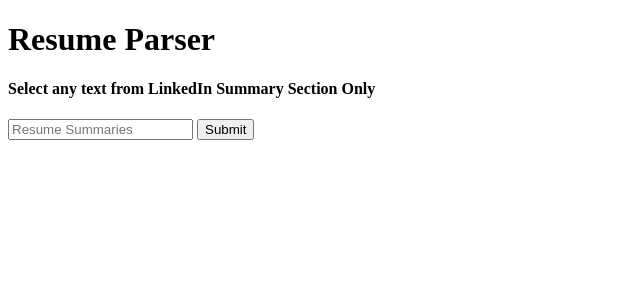
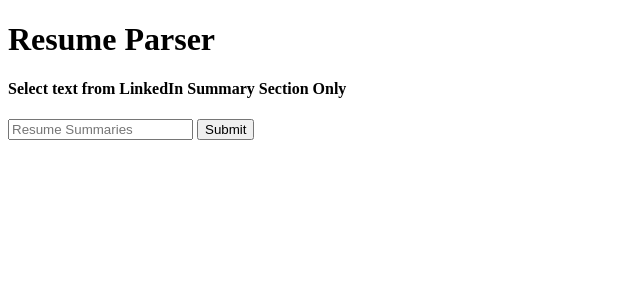
Before and after one commit to GAURAV2567/Resume-Parser-END-TO-END, a Flask app: page / in a window 1280 px wide. Shown: the top 300 px of the page, without its empty margins (0-640 px from the left). Run offline with Flask 2, Linux system fonts and the light colour scheme; parts of the project's set-up code (start-up, migrations or seed data) failed here and were passed over.

Commit message:
Update index.html

```diff
--- a/templates/index.html
+++ b/templates/index.html
@@ -14,7 +14,7 @@
 <body>
  <div class="login">
 	<h1>Resume Parser</h1>
-	 <h4>Select any text from LinkedIn Summary Section Only<h4>
+	 <h4>Select text from LinkedIn Summary Section Only<h4>
 
      <!-- Main Input For Receiving Query to our ML -->
     <form action="{{ url_for('predict')}}"method="post">
```
